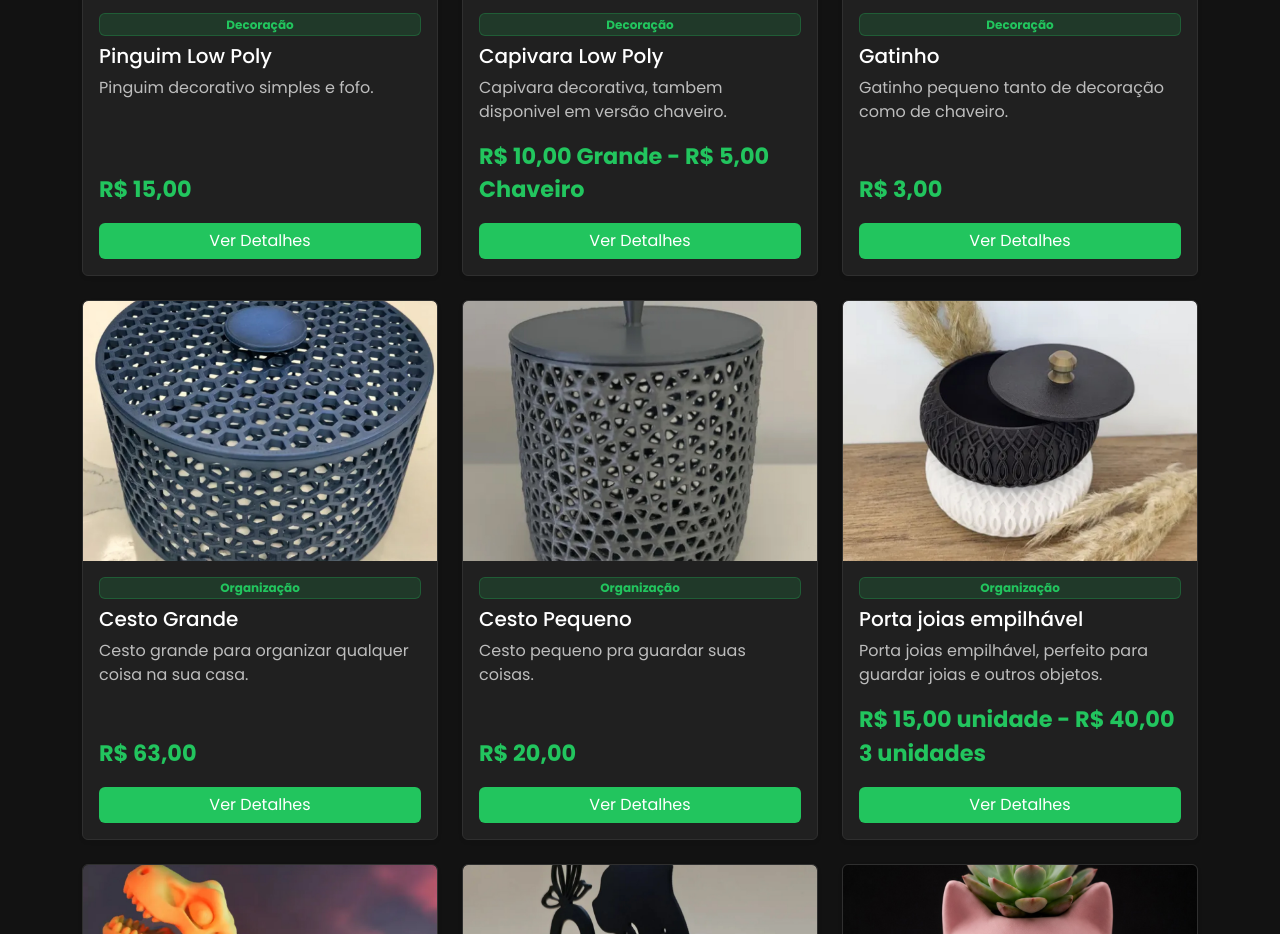
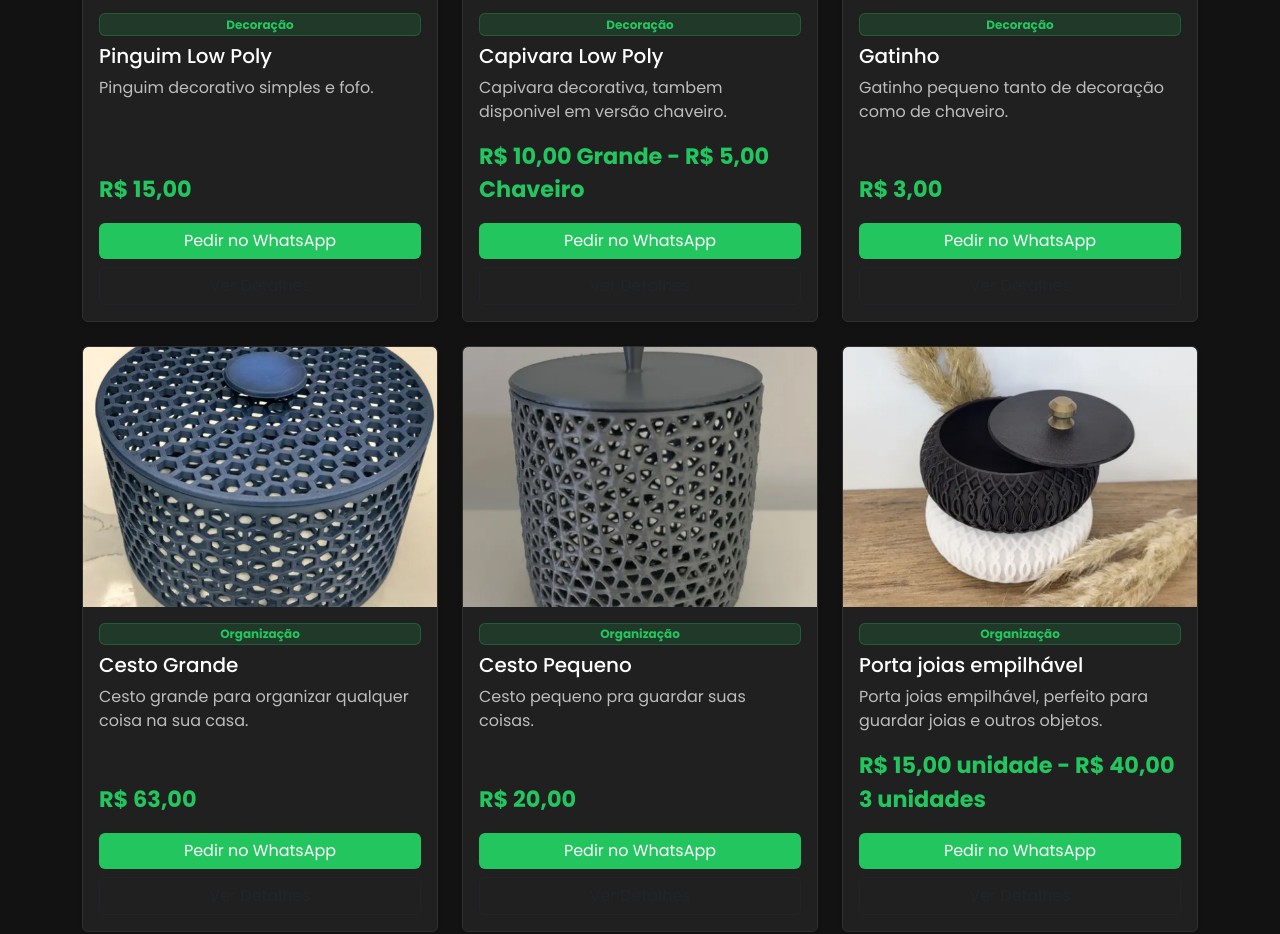
Before and after one commit to CaioG13/Catalogo3D, a plain HTML site: page index.html in a window 1280 px wide. Shown: the part 1205-2139 px from the top of the page. Drawn offline with nearby package versions, Linux system fonts and the light colour scheme.

Commit message:
update site

```diff
--- a/catalogo.js
+++ b/catalogo.js
@@ -76,8 +76,17 @@ function renderizarProdutos(lista) {
                             R$ ${produto.preco}
                         </div>
 
+                        <a
+                            href="${produto.whatsapp || '#'}"
+                            target="_blank"
+                            rel="noopener noreferrer"
+                            class="btn btn-success w-100 mb-2"
+                        >
+                            Pedir no WhatsApp
+                        </a>
+
                         <button
-                            class="btn btn-success w-100 btn-detalhes"
+                            class="btn btn-outline-dark w-100 btn-detalhes"
                             data-id="${produto.id}"
                         >
                             Ver Detalhes
--- a/index.html
+++ b/index.html
@@ -309,6 +309,16 @@
 
                 <h4 id="modalPreco" class="mt-3"></h4>
 
+                <a
+                    id="modalWhatsapp"
+                    class="btn btn-success mt-3"
+                    href="#"
+                    target="_blank"
+                    rel="noopener noreferrer"
+                >
+                    Pedir no WhatsApp
+                </a>
+
             </div>
 
         </div>
--- a/modal.js
+++ b/modal.js
@@ -38,6 +38,12 @@ function ativarEventosDetalhes() {
 
             document.getElementById("modalPreco").textContent =
                 `R$ ${produto.preco}`;
+
+            const linkWhatsapp = document.getElementById("modalWhatsapp");
+            if (linkWhatsapp) {
+                linkWhatsapp.href = produto.whatsapp || "#";
+                linkWhatsapp.style.display = produto.whatsapp ? "inline-block" : "none";
+            }
 
             document.getElementById("modalPeso").textContent =
                 produto.peso || "-";
--- a/produtos.json
+++ b/produtos.json
@@ -8,6 +8,7 @@
     "preco": "15,00",
     "imagem": "img/pinguim.jpg",
     "descricao": "Pinguim decorativo simples e fofo.",
+    "whatsapp": "https://wa.me/5532999992585?text=Tenho%20interesse%20em%20Pinguim%20Low%20Poly",
     "peso": "76,7 gramas",
     "tamanho": "9,7 x 7,6 x 9 cm",
     "tempoImpressao": "4h 18min"
@@ -21,6 +22,7 @@
     "preco": "10,00 Grande - R$ 5,00 Chaveiro",
     "imagem": "img/capivara.jpg",
     "descricao": "Capivara decorativa, tambem disponivel em versão chaveiro.",
+    "whatsapp": "https://wa.me/5532999992585?text=Tenho%20interesse%20em%20Capivara%20Low%20Poly",
     "peso": "20,5 gramas",
     "tamanho": "4,6 x 7,9 x 5 cm",
     "tempoImpressao": "1h 35min - 30Min (Chaveiro)"
@@ -34,6 +36,7 @@
     "preco": "3,00",
     "imagem": "img/gatinho5g.jpg",
     "descricao": "Gatinho pequeno tanto de decoração como de chaveiro.",
+    "whatsapp": "https://wa.me/5532999992585?text=Tenho%20interesse%20em%20Gatinho",
     "peso": "5 gramas",
     "tamanho": "2,5 x 3,3 x 3,5 cm",
     "tempoImpressao": "30min"
@@ -47,6 +50,7 @@
     "preco": "63,00",
     "imagem": "img/Cesto30.jpg",
     "descricao": "Cesto grande para organizar qualquer coisa na sua casa.",
+    "whatsapp": "https://wa.me/5532999992585?text=Tenho%20interesse%20em%20Cesto%20Grande",
     "peso": "204 gramas",
     "tamanho": "20 x 20 x 13 cm",
     "tempoImpressao": "25h"
@@ -60,6 +64,7 @@
     "preco": "20,00",
     "imagem": "img/cesto15.jpg",
     "descricao": "Cesto pequeno pra guardar suas coisas.",
+    "whatsapp": "https://wa.me/5532999992585?text=Tenho%20interesse%20em%20Cesto%20Pequeno",
     "peso": "64,5 gramas",
     "tamanho": "9,4 x 9,4 x 11 cm",
     "tempoImpressao": "10h"
@@ -73,6 +78,7 @@
     "preco": "15,00 unidade - R$ 40,00 3 unidades",
     "imagem": "img/cesto15(2).jpg",
     "descricao": "Porta joias empilhável, perfeito para guardar joias e outros objetos.",
+    "whatsapp": "https://wa.me/5532999992585?text=Tenho%20interesse%20em%20Porta%20joias%20empilh%C3%A1vel",
     "peso": "71,5 gramas",
     "tamanho": "10,6 x 10,6 x 4,8 cm",
     "tempoImpressao": "5h 30min"
@@ -86,6 +92,7 @@
     "preco": "15,00",
     "imagem": "img/DinoArticulado.jpg",
     "descricao": "Trex articulado, feroz e divertido.",
+    "whatsapp": "https://wa.me/5532999992585?text=Tenho%20interesse%20em%20Trex%20Articulado",
     "peso": "32,5 gramas",
     "tamanho": "8,6 x 14,8 x 3,1 cm",
     "tempoImpressao": "3h 42min"
@@ -101,6 +108,7 @@
     "preco": "14,00",
     "imagem": "img/PortaLivroGato1.jpg",
     "descricao": "Porta Livro de gato, para apoiar seus livros com estilo.",
+    "whatsapp": "https://wa.me/5532999992585?text=Tenho%20interesse%20em%20Porta%20Livro%20Gato",
     "peso": "33,7 gramas",
     "tamanho": "10,3 x 14,8 x 7,8 cm",
     "tempoImpressao": "2h 2min"
@@ -115,6 +123,7 @@
     "preco": "18,00",
     "imagem": "img/VasoGato.jpg",
     "descricao": "Vaso de Planta de Gato fofo e delicado.",
+    "whatsapp": "https://wa.me/5532999992585?text=Tenho%20interesse%20em%20Vaso%20de%20Planta%20de%20Gato",
     "peso": "65,8 gramas",
     "tamanho": "7 x 9,8 x 10 cm",
     "tempoImpressao": "3h 42min"
@@ -129,6 +138,7 @@
     "preco": "18,00",
     "imagem": "img/YodaSuporte.jpg",
     "descricao": "Suporte para celular do Yoda, a força esta do seu lado.",
+    "whatsapp": "https://wa.me/5532999992585?text=Tenho%20interesse%20em%20Yoda%20Suporte%20para%20Celular",
     "peso": "38 gramas",
     "tamanho": "9,2 x 7,0 x 8,0 cm",
     "tempoImpressao": "3h 10min"
@@ -143,6 +153,7 @@
     "preco": "2,00",
     "imagem": "img/Marca Pagina Gatinho.jpg",
     "descricao": "Marca pagina de gatinho muito fofo.",
+    "whatsapp": "https://wa.me/5532999992585?text=Tenho%20interesse%20em%20Marca%20Pagina%20Gatinho",
     "peso": "",
     "tamanho": "",
     "tempoImpressao": "15min"
@@ -157,6 +168,7 @@
     "preco": "10,00",
     "imagem": "img/Buldog Francês Estiloso.jpg",
     "descricao": "Buldog frances super estiloso de oculos.",
+    "whatsapp": "https://wa.me/5532999992585?text=Tenho%20interesse%20em%20Buldog%20Franc%C3%AAs%20Estiloso",
     "peso": "",
     "tamanho": "",
     "tempoImpressao": "1h 24min"
@@ -171,6 +183,7 @@
     "preco": "15,00",
     "imagem": "img/Cachorro Labrador.jpg",
     "descricao": "Cachorrinho labrador fofo.",
+    "whatsapp": "https://wa.me/5532999992585?text=Tenho%20interesse%20em%20Cachorro%20Labrador",
     "peso": "",
     "tamanho": "",
     "tempoImpressao": "3h 6min"
@@ -185,6 +198,7 @@
     "preco": "25,00",
     "imagem": "img/Miniatura Samurai.jpg",
     "descricao": "Miniatura de samurai detalhada.",
+    "whatsapp": "https://wa.me/5532999992585?text=Tenho%20interesse%20em%20Miniatura%20Samurai",
     "peso": "",
     "tamanho": "",
     "tempoImpressao": "9h 12min"
@@ -198,6 +212,7 @@
     "preco": "30,00",
     "imagem": "img/Suporte Multifuncional.jpg",
     "descricao": "suporte multifuncional para fone e porta caneta.",
+    "whatsapp": "https://wa.me/5532999992585?text=Tenho%20interesse%20em%20Suporte%20Multifuncional",
     "peso": "",
     "tamanho": "",
     "tempoImpressao": "3h 30min"
@@ -211,6 +226,7 @@
     "preco": "8,00",
     "imagem": "img/Suporte Minimalista para Celular.jpg",
     "descricao": "suporte minimalista e compacto para celular e tablet.",
+    "whatsapp": "https://wa.me/5532999992585?text=Tenho%20interesse%20em%20Suporte%20Minimalista%20para%20Celular",
     "peso": "",
     "tamanho": "",
     "tempoImpressao": "2h 25min"
@@ -226,6 +242,7 @@
     "preco": "12,00",
     "imagem": "img/testye12.png",
     "descricao": "vdsfds",
+    "whatsapp": "https://wa.me/5532999992585?text=Tenho%20interesse%20em%20testye12",
     "peso": "",
     "tamanho": "",
     "tempoImpressao": "56h 1min"
```
